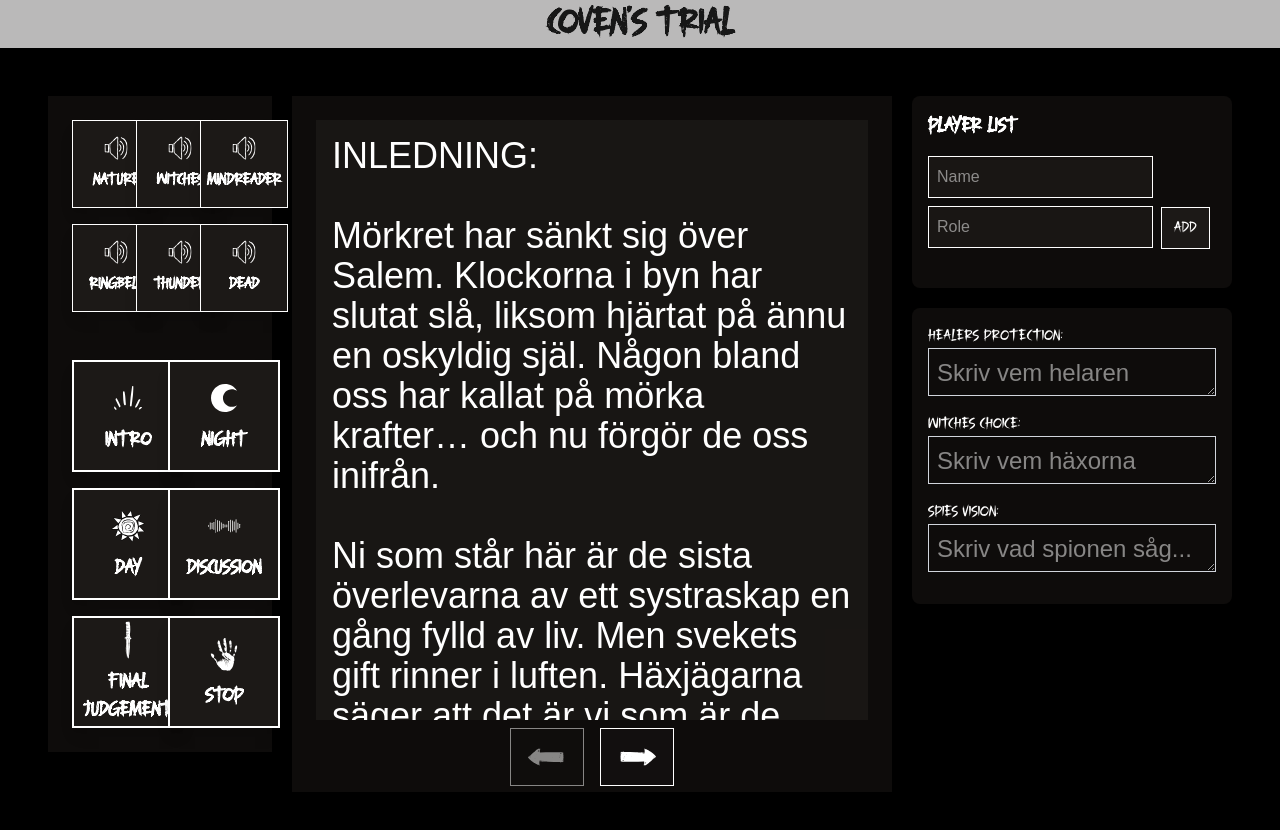
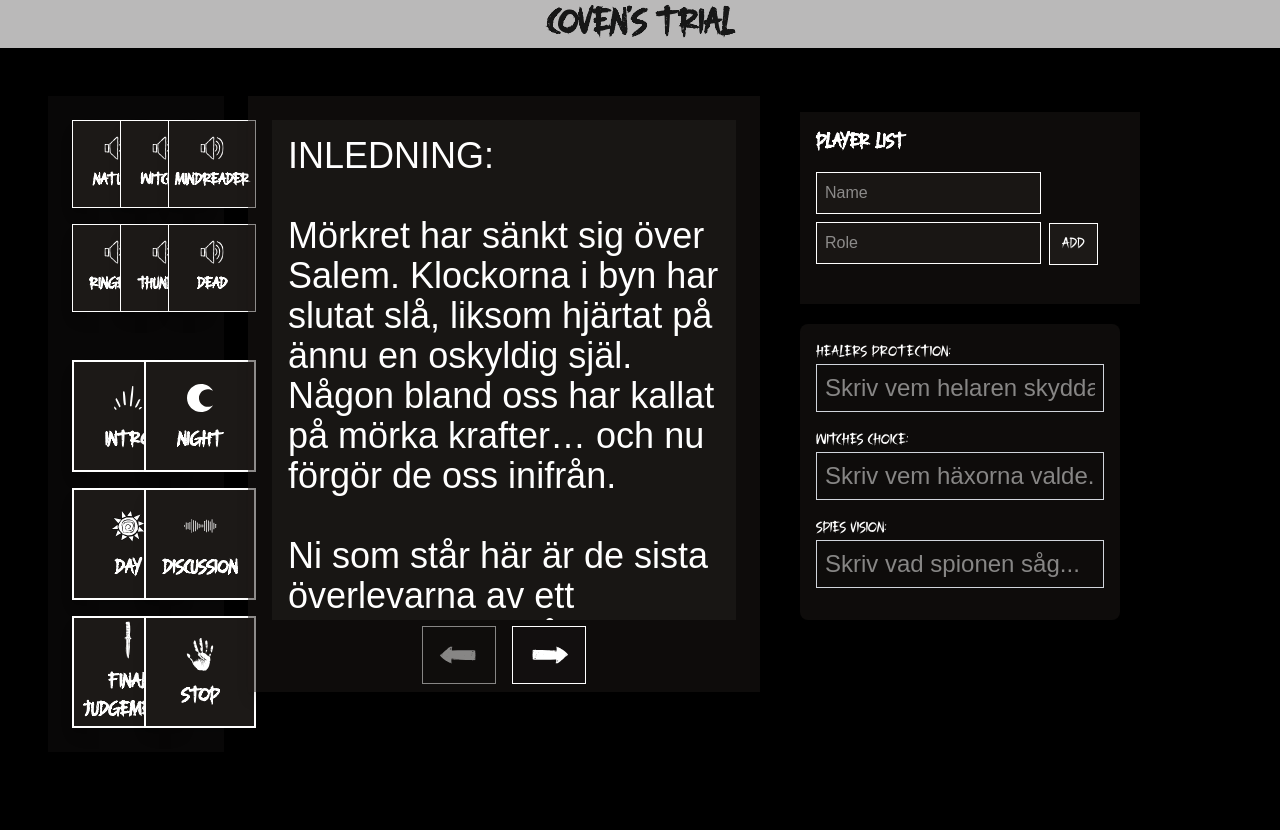
Before and after one commit to kaspvik/project-hex, a Next.js app in the folder project-hex/: page / in a window 1280 px wide. Shown: the top 830 px of the page. Built offline with nearby package versions, Linux system fonts and the light colour scheme; a web font is replaced by a local one.

Commit message:
Refactor NightActions and PlayerList components for improved input handling and layout; adjust styling in Script and Home components

```diff
--- a/project-hex/app/components/nightactions.tsx
+++ b/project-hex/app/components/nightactions.tsx
@@ -11,7 +11,7 @@ const NightActions: React.FC = () => {
     <div className="p-4 bg-stone-900/50 rounded-lg w-80 mt-5">
       <div className="costum-title mb-4">
         <label className="block custom-title">Healers Protection:</label>
-        <textarea
+        <input
           onChange={(e) => setHealersProtection(e.target.value)}
           className="block custom-text text-2xl w-full h-12 p-2 border border-gray-300"
           placeholder="Skriv vem helaren skyddade..."
@@ -20,7 +20,7 @@ const NightActions: React.FC = () => {
 
       <div className="mb-4">
         <label className="block custom-title">Witches Choice:</label>
-        <textarea
+        <input
           value={witchesChoice}
           onChange={(e) => setWitchesChoice(e.target.value)}
           className="block custom-text text-2xl w-full h-12 p-2 border border-gray-300"
@@ -30,7 +30,7 @@ const NightActions: React.FC = () => {
 
       <div className="mb-4">
         <label className="block custom-title">Spies Vision:</label>
-        <textarea
+        <input
           value={spiesVision}
           onChange={(e) => setSpiesVision(e.target.value)}
           className="block custom-text text-2xl w-full h-12 p-2 border border-gray-300"
--- a/project-hex/app/components/playerlist.tsx
+++ b/project-hex/app/components/playerlist.tsx
@@ -26,7 +26,7 @@ const PlayerList: React.FC = () => {
   };
 
   return (
-    <div className="p-4 bg-stone-900/50 rounded-lg w-80">
+    <div className="p-4 bg-stone-900/50 w-85">
       <h2 className="custom-title text-xl font-bold mb-4">Player List</h2>
       <div className="mb-4">
         <input
@@ -45,7 +45,7 @@ const PlayerList: React.FC = () => {
         />
         <button
           onClick={addPlayer}
-          className=" custom-title bg-stone-900 hover:bg-stone-950 border-1 border-white px-3 py-2 s ">
+          className="custom-title bg-stone-900 hover:bg-stone-950 border-1 border-white px-3 py-2">
           Add
         </button>
       </div>
--- a/project-hex/app/components/script.tsx
+++ b/project-hex/app/components/script.tsx
@@ -305,22 +305,22 @@ Nattens prövning kan nu påbörjas.`,
   };
 
   return (
-    <div className="flex flex-col items-center bg-stone-900/50 p-6 pb-18 shadow-lg w-[600px] relative">
-      <div className="custom-text text-4xl bg-stone-900/80 text-left p-4 w-full h-150 overflow-y-auto">
+    <div className="flex flex-col items-center bg-stone-900/50 p-6 pb-18 shadow-lg w-full max-w-[600px] relative">
+      <div className="custom-text text-3xl sm:text-3xl md:text-4xl bg-stone-900/80 text-left p-4 w-full h-[300px] sm:h-[400px] md:h-[500px] overflow-y-auto">
         {renderText(scriptPages[currentPage])}
       </div>
 
-      <div className="flex gap-4 absolute top-158">
+      <div className="flex gap-4 absolute top-[340px] sm:top-[430px] md:top-[530px]">
         <button
           onClick={prevPage}
           disabled={currentPage === 0}
-          className={`px-4 py-2  border-white border-1 bg-stone-900/30 hover:bg-stone-950 text-white font-bold transition ${
+          className={`px-4 py-2 border-white border-1 bg-stone-900/30 hover:bg-stone-950 text-white font-bold transition ${
             currentPage === 0 ? "opacity-50 cursor-not-allowed" : ""
           }`}>
           <img
             src="/svg/arrow-left.svg"
             alt="Left arrow"
-            className="w-10 h-10"
+            className="w-6 h-6 sm:w-8 sm:h-8 md:w-10 md:h-10"
           />
         </button>
 
@@ -335,7 +335,7 @@ Nattens prövning kan nu påbörjas.`,
           <img
             src="/svg/arrow-right.svg"
             alt="Right arrow"
-            className="w-10 h-10"
+            className="w-6 h-6 sm:w-8 sm:h-8 md:w-10 md:h-10"
           />
         </button>
       </div>
--- a/project-hex/app/page.tsx
+++ b/project-hex/app/page.tsx
@@ -13,9 +13,14 @@ export default function Home() {
   const [lastScene, setLastScene] = useState("DBlnYRTI7dC635yd");
 
   return (
-    <div className="min-h-screen min-w-full flex flex-row items-start justify-center bg-black text-white p-12 gap-5">
+    <div className="min-h-screen min-w-full flex flex-col lg:flex-row items-start justify-center bg-black text-white p-4 md:p-8 lg:p-12 gap-6">
+      {/* Manus-sektionen */}
+      <section className="order-1 lg:order-2 flex items-center w-full lg:max-w-md xl:max-w-xl">
+        <Script />
+      </section>
+
       {/* Ljudknapp-sektionen */}
-      <section className="flex flex-col items-center bg-stone-900/50 p-6 shadow-lg w-auto">
+      <section className="order-2 lg:order-1 flex flex-col items-center bg-stone-900/30 p-4 md:p-6 shadow-lg w-full lg:w-auto">
         <div className="grid grid-cols-3 gap-4 mb-6">
           {soundData.map((sound, index) => (
             <SoundButton
@@ -30,11 +35,8 @@ export default function Home() {
         <MusicController setLastScene={setLastScene} />
       </section>
 
-      {/* Manus-sektionen */}
-      <section>
-        <Script />
-      </section>
-      <section>
+      {/* Extra-sektionen */}
+      <section className="order-3 flex flex-col items-center w-full max-w-md mx-auto p-4 lg:items-start lg:mx-0">
         <PlayerList />
         <NightActions />
       </section>
```
